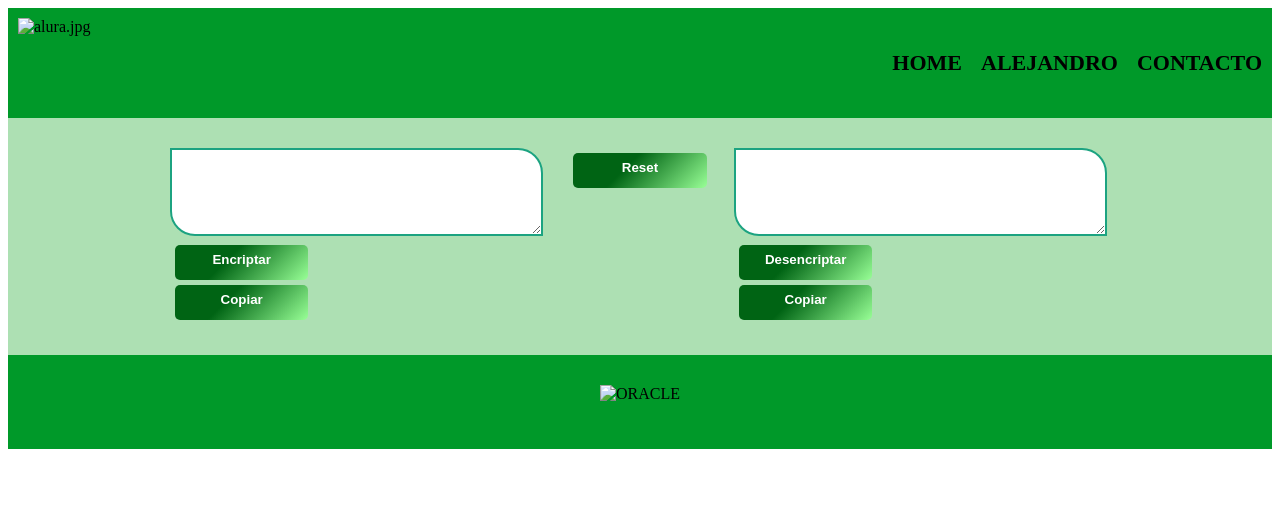
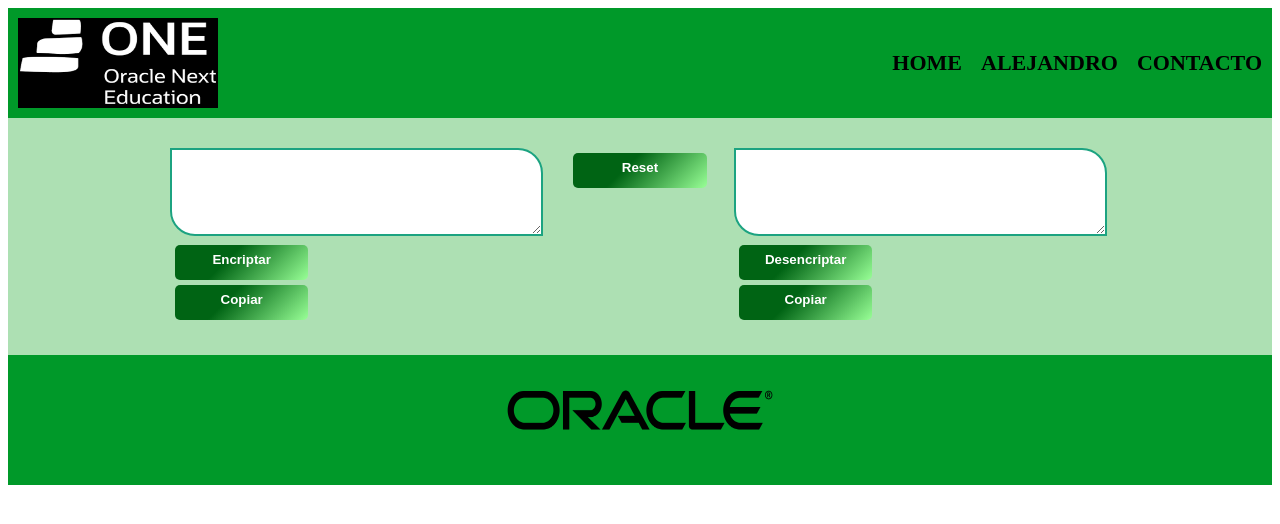
Before and after one commit to GraveAle/Reto1, a plain HTML site: page index.html in a window 1280 px wide. Drawn offline with Linux system fonts and the light colour scheme; the site is published under a folder, as on GitHub Pages, so addresses that start at the root find nothing.

Commit message:
Corrigiendo referencias de imagenes

```diff
--- a/index.html
+++ b/index.html
@@ -10,7 +10,7 @@
 </head>
 <body>
     <header>
-        <img src="/assets/images/img-header.png" alt="alura.jpg" width="200" height="90">
+        <img src="./assets/images/img-header.png" alt="alura.jpg" width="200" height="90">
 
         <nav>
             <ul">
@@ -43,7 +43,7 @@
     </main>
 
     <footer>
-        <img src="/assets/images/oracle.png" alt="ORACLE" width="300" height="50">
+        <img src="./assets/images/oracle.png" alt="ORACLE" width="300" height="50">
         <p></p>
     </footer>
 
```
